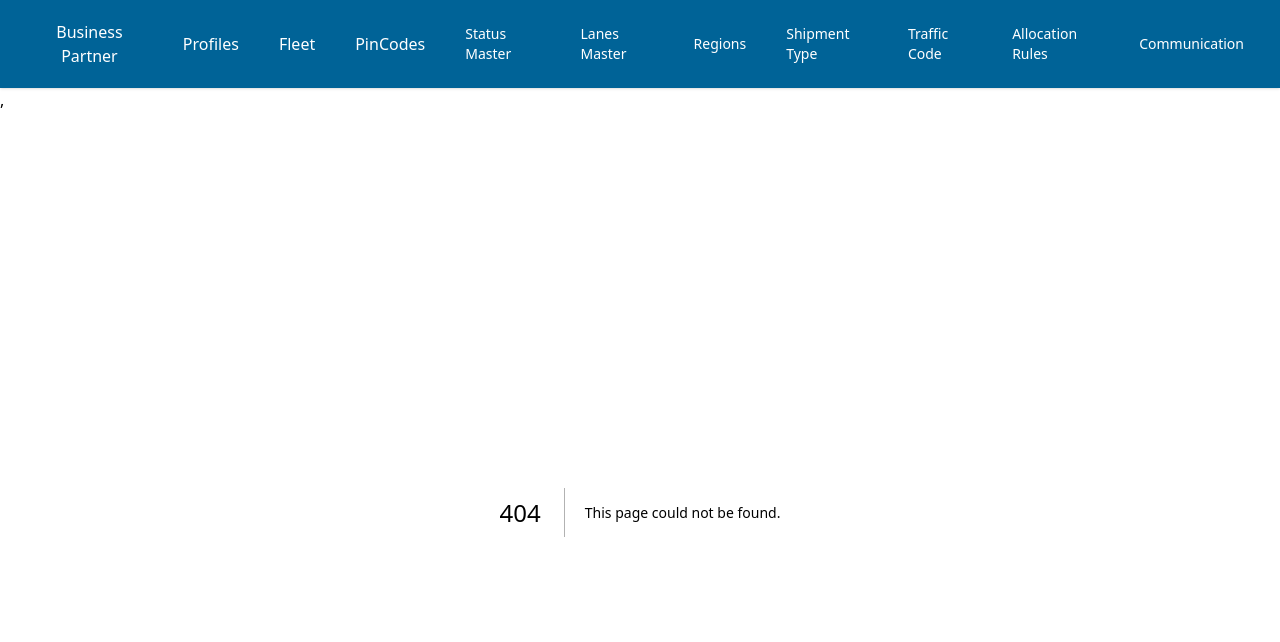
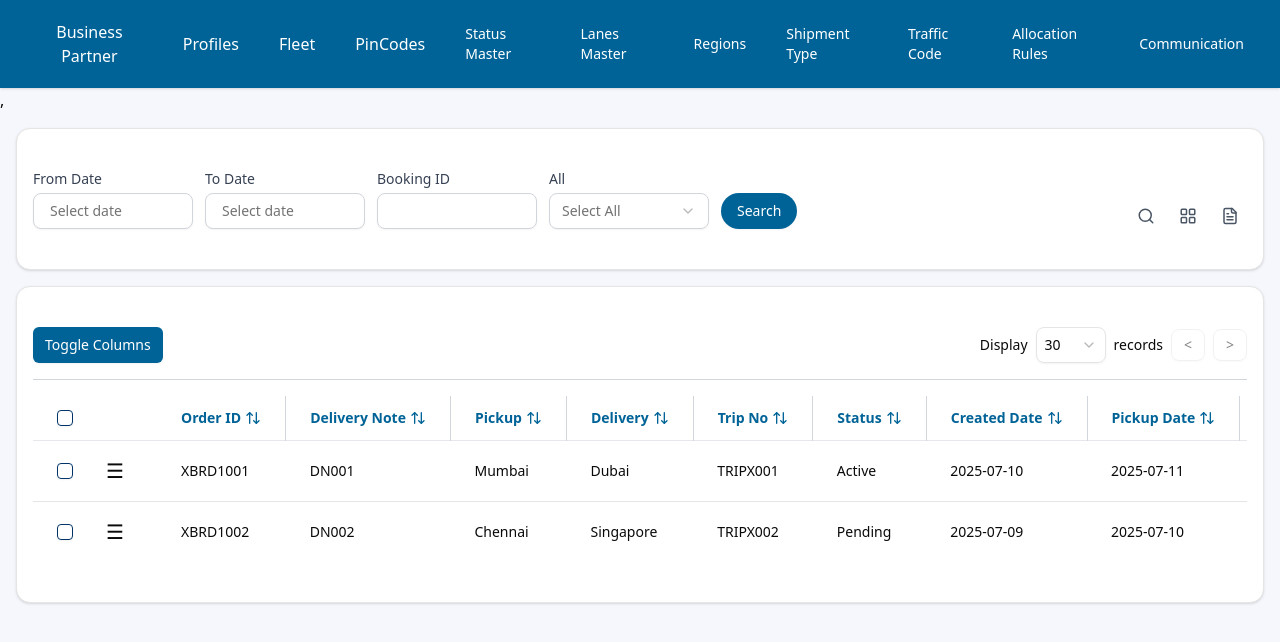
Before and after one commit to rohit24-creator/devdemo_sharedrepo, a Next.js app: page /xborder/lists/xborderorder in a window 1280 px wide. Before the commit this address had no page. Shown: the top 642 px of the page. Built offline with nearby package versions, Linux system fonts and the light colour scheme.

Commit message:
completed the xborder section

```diff
--- /dev/null
+++ b/app/xborder/lists/xborderorder/page.js
@@ -0,0 +1,78 @@
+"use client";
+
+import { useEffect, useState } from "react";
+import ReusableTable from "@/components/ui/reusableComponent/viewtable";
+import { formatRowsWithId } from "@/lib/utils";
+
+export default function XBRDRordersPage() {
+  const [columns, setColumns] = useState([]);
+  const [rows, setRows] = useState([]);
+
+  useEffect(() => {
+    const fetchData = async () => {
+      try {
+        const res = await fetch("/XBRDRorders.json");
+        const data = await res.json();
+        const formattedColumns = data.headers.map((header) => ({
+          accessorKey: header.accessorKey,
+          header: header.header,
+        }));
+        setColumns(formattedColumns);
+        setRows(formatRowsWithId(data.rows));
+      } catch (err) {
+        console.error("Error fetching XBRDRorders data:", err);
+      }
+    };
+    fetchData();
+  }, []);
+
+  const filterFields = [
+    { name: "fromDate", label: "From Date", type: "date" },
+    { name: "toDate", label: "To Date", type: "date" },
+    { name: "bookingId", label: "Booking ID", type: "text" },
+    { name: "all", label: "All", type: "select", options: ["All", "Active", "Completed", "Cancelled"] },
+  ];
+
+  const handleActionClick = (action, row) => {
+    if (action === "delete") {
+      const updated = rows.filter((r) => r.id !== row.id);
+      setRows(updated);
+    } else if (action === "edit") {
+      console.log("Edit row", row);
+    } else if (action === "view") {
+      console.log("View row", row);
+    } else {
+      console.log("Unknown action", action, row);
+    }
+  };
+
+  return (
+    <div className="p-4">
+      <ReusableTable
+        title="XBorder Orders"
+        columns={columns}
+        rows={rows}
+        showActions={true}
+        filterFields={filterFields}
+        onSearch={(data) => console.log("Search:", data)}
+        showFirstIcon={true}   // Bell (notification) icon
+        showSecondIcon={true}  // Search icon
+        showThirdIcon={true}   // Wallet icon
+        showFourthIcon={false} // No document icon
+        showFifthIcon={true}   // Fifth bell icon
+        enabledActions={["edit", "view", "delete", "copyOrder", "reverseOrder", "generateTWB", "printLabel"]}
+        onActionClick={handleActionClick}
+        secondIconMenu={[
+          { label: "Grid View", onClick: () => console.log("Grid View") },
+          { label: "Table View", onClick: () => console.log("Table View") },
+        ]}
+        thirdIconMenu={[
+          { label: "Money View", onClick: () => console.log("Money View") },
+        ]}
+        fifthIconMenu={[
+          { label: "Bell Action 1", onClick: () => console.log("Bell Action 1") },
+        ]}
+      />
+    </div>
+  );
+}
--- /dev/null
+++ b/app/xborder/lists/xbordertrip/page.js
@@ -0,0 +1,85 @@
+"use client";
+
+import { useEffect, useState } from "react";
+import ReusableMassStatus from "@/components/ui/reusableComponent/reusablemasstatus";
+
+export default function MassStatusPage() {
+  const [columns, setColumns] = useState([]);
+  const [rows, setRows] = useState([]);
+  const [loading, setLoading] = useState(true);
+  const [filters, setFilters] = useState([
+    { name: "bookingId", label: "Booking ID", value: "" },
+    { name: "tripId", label: "Trip ID", value: "" },
+    { name: "containerNumber", label: "Container Number", value: "" },
+    { name: "carrierDriver", label: "Carrier / Driver", value: "" },
+  ]);
+
+  useEffect(() => {
+    async function fetchData() {
+      setLoading(true);
+      const res = await fetch("/masstatusView.json");
+      const data = await res.json();
+      setColumns(data.columns || []);
+      setRows(data.rows || []);
+      setLoading(false);
+    }
+    fetchData();
+  }, []);
+
+  // Row selection state
+  const [selectedRows, setSelectedRows] = useState([]);
+
+  // Filter change handler
+  const handleFilterChange = (name, value) => {
+    setFilters((prev) => prev.map(f => f.name === name ? { ...f, value } : f));
+  };
+
+  // Search handler (simple filter example)
+  const handleSearch = () => {
+    // Filter rows based on filter values
+    setRows(prevRows => {
+      let filtered = prevRows;
+      filters.forEach(f => {
+        if (f.value) {
+          filtered = filtered.filter(row =>
+            (row[f.name] || "").toString().toLowerCase().includes(f.value.toLowerCase())
+          );
+        }
+      });
+      return filtered;
+    });
+  };
+
+  // Row select handler
+  const handleRowSelect = (id) => {
+    setSelectedRows((prev) =>
+      prev.includes(id) ? prev.filter((rowId) => rowId !== id) : [...prev, id]
+    );
+  };
+
+  // Row action handler
+  const handleActionClick = (action, row) => {
+    alert(`${action} clicked for Order ID: ${row.orderId}`);
+  };
+
+  return (
+    <div className="p-6">
+      {loading ? (
+        <div>Loading...</div>
+      ) : (
+        <ReusableMassStatus
+          filterFields={filters}
+          columns={columns}
+          data={rows}
+          selectedRows={selectedRows}
+          onFilterChange={handleFilterChange}
+          onSearch={handleSearch}
+          onRowSelect={handleRowSelect}
+          onActionClick={handleActionClick}
+          enabledActions={["edit", "view", "delete"]}
+          groupHeaders={["Origin", "Destination"]}
+        />
+      )}
+    </div>
+  );
+}
--- a/components/ui/reusableComponent/reusabletable.js
+++ b/components/ui/reusableComponent/reusabletable.js
@@ -12,6 +12,10 @@ import { Button } from "@/components/ui/button";
 import { Input } from "@/components/ui/input";
 import { Checkbox } from "@/components/ui/checkbox";
 import { Select, SelectTrigger, SelectContent, SelectItem } from "@/components/ui/select";
+import { Popover, PopoverTrigger, PopoverContent } from "@/components/ui/popover";
+import { Calendar } from "@/components/ui/calendar";
+import { format } from "date-fns";
+import { cn } from "@/lib/utils";
 import {
   Truck, FileText, ShoppingCart, UserSquare, ScanLine, Ruler, ArrowLeftRight,
   ArrowUpDown, Weight, BarChart2, List, Layers, Square, SplitSquare,
@@ -23,8 +27,8 @@ import {
   DropdownMenuContent,
   DropdownMenuItem,
 } from "@/components/ui/dropdown-menu";
-import ReusableModal from "../reusableComponent/bussinessParnterModal";
-import FormModal from "../reusableComponent/formmodal";
+import ReusableModal from "./bussinessPartnerModal";
+import FormModal from "./formmodal";
 
 export default function ReusableTable({ fields, data, onChange, accordionTitle, modalData, formFields }) {
   const iconMap = {
@@ -220,6 +224,42 @@ export default function ReusableTable({ fields, data, onChange, accordionTitle,
                                 {field.label}
                               </label>
                             </div>
+                          ) : field.type === 'date' ? (
+                            <div className="w-full flex items-center gap-2">
+                              <Input
+                                type="text"
+                                placeholder="YYYY-MM-DD"
+                                value={row[field.key] || ''}
+                                onChange={e => handleCellChange(rowIdx, field.key, e.target.value)}
+                                className="w-[120px]"
+                                maxLength={10}
+                              />
+                              <Popover>
+                                <PopoverTrigger asChild>
+                                  <Button
+                                    variant="outline"
+                                    className={cn(
+                                      "w-[44px] justify-center text-left font-normal p-0",
+                                      !row[field.key] && "text-muted-foreground"
+                                    )}
+                                  >
+                                    <span className="sr-only">Pick date</span>
+                                    📅
+                                  </Button>
+                                </PopoverTrigger>
+                                <PopoverContent className="w-auto p-0">
+                                  <Calendar
+                                    mode="single"
+                                    selected={row[field.key] ? new Date(row[field.key]) : undefined}
+                                    onSelect={(date) =>
+                                      handleCellChange(rowIdx, field.key, date ? format(date, "yyyy-MM-dd") : "")
+                                    }
+                                    disabled={(date) => date > new Date()}
+                                    initialFocus
+                                  />
+                                </PopoverContent>
+                              </Popover>
+                            </div>
                           ) : null}
                         </TableCell>
                       ))}
```
